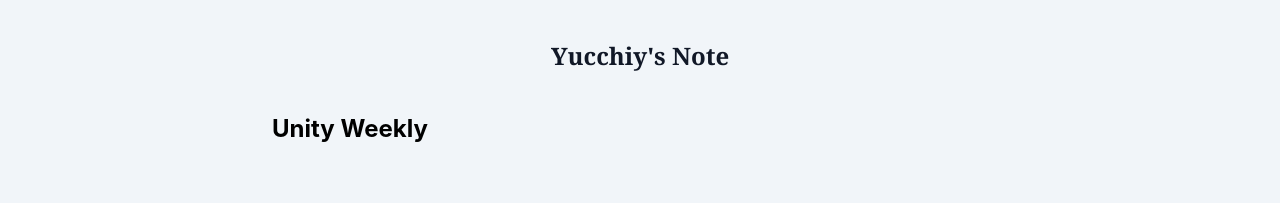
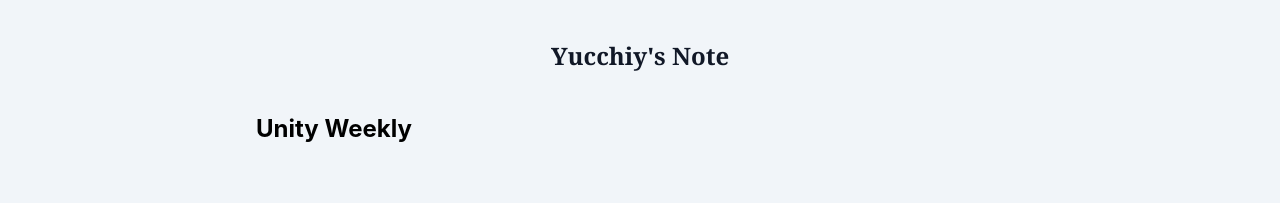
Before and after one commit to yucchiy/blogv3, a Gatsby site: page /project/unity-weekly in a window 1280 px wide. Shown: the top 203 px of the page. Built offline with nearby package versions, Linux system fonts and the light colour scheme; Gatsby itself is replaced by a stand-in of ours.

Commit message:
Fix padding

```diff
--- a/src/pages/project/unity-weekly.tsx
+++ b/src/pages/project/unity-weekly.tsx
@@ -11,7 +11,7 @@ type UnityWeeklyListPageProps = {
 export default function Template({data}: UnityWeeklyListPageProps ) {
   return (
     <Layout>
-      <div className="container mx-auto max-w-3xl px-4">
+      <div className="container mx-auto max-w-3xl">
         <h1 className="text-2xl font-bold mb-4">Unity Weekly</h1>
         {data.allMarkdownRemark.edges.map(({node}) => {
           if (node.fields == null || node.fields?.slug == null ||
```
